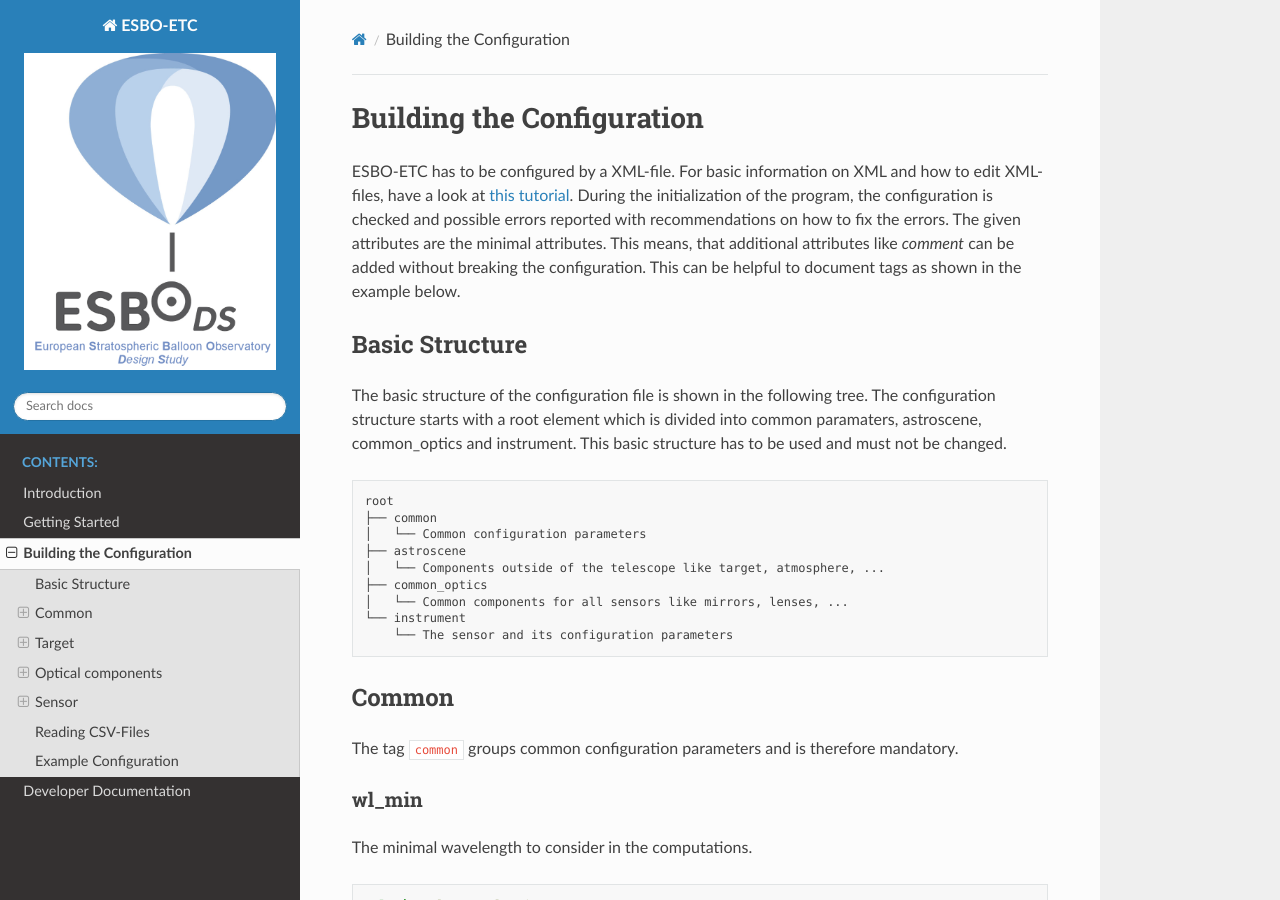
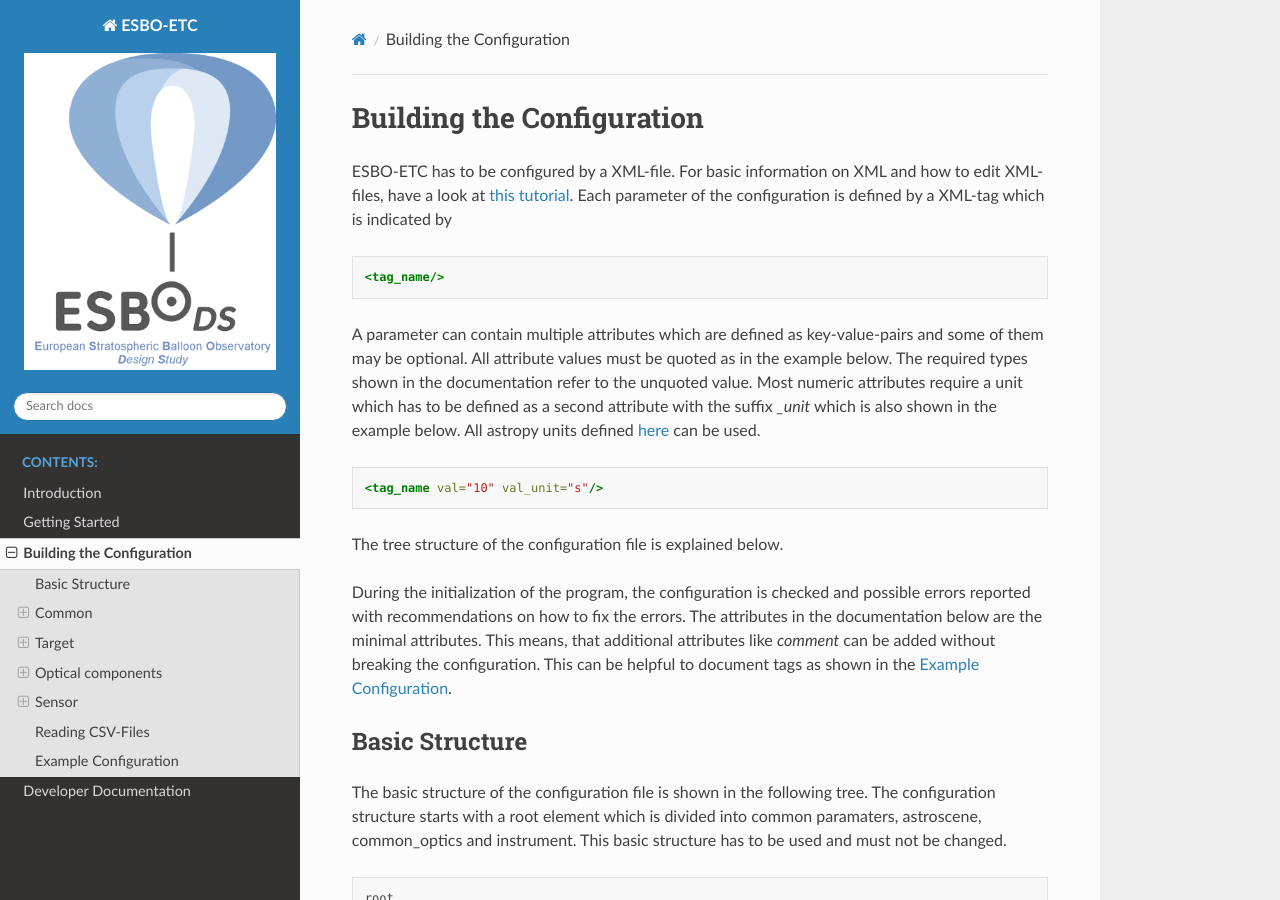
Before and after one commit to LukasK13/ESBO-ETC, a Sphinx documentation site: the page built from docs/source/configuration/configuration.rst, in a window 1280 px wide and 900 px high. Built offline with Sphinx 7.4.7 and the Read the Docs theme 2.0.0, drawn with Linux system fonts in a browser that asks for light colours.

Commit message:
Information on attributes added

```diff
--- a/docs/source/configuration/configuration.rst
+++ b/docs/source/configuration/configuration.rst
@@ -2,10 +2,27 @@
 Building the Configuration
 **************************
 ESBO-ETC has to be configured by a XML-file. For basic information on XML and how to edit XML-files, have a look at
-`this tutorial <https://www.w3schools.com/xml/default.asp>`_. During the initialization of the program,
-the configuration is checked and possible errors reported with recommendations on how to fix the errors.
-The given attributes are the minimal attributes. This means, that additional attributes like *comment* can be added
-without breaking the configuration. This can be helpful to document tags as shown in the example below.
+`this tutorial <https://www.w3schools.com/xml/default.asp>`_.
+Each parameter of the configuration is defined by a XML-tag which is indicated by
+
+.. code-block:: xml
+
+    <tag_name/>
+
+A parameter can contain multiple attributes which are defined as key-value-pairs and some of them may be optional.
+All attribute values must be quoted as in the example below. The required types shown in the documentation refer to the unquoted value.
+Most numeric attributes require a unit which has to be defined as a second attribute with the suffix *_unit* which is also shown in the example below.
+All astropy units defined `here <https://docs.astropy.org/en/stable/units/>`_ can be used.
+
+.. code-block:: xml
+
+    <tag_name val="10" val_unit="s"/>
+
+The tree structure of the configuration file is explained below.
+
+During the initialization of the program, the configuration is checked and possible errors reported with recommendations on how to fix the errors.
+The attributes in the documentation below are the minimal attributes. This means, that additional attributes like *comment* can be added
+without breaking the configuration. This can be helpful to document tags as shown in the :ref:`example_config`.
 
 Basic Structure
 ===============
@@ -66,6 +83,8 @@ In case of structured text, the units of the columns have to be defined in the c
 |             ... |                          ... |
 +-----------------+------------------------------+
 
+.. _example_config:
+
 Example Configuration
 =====================
 
```
